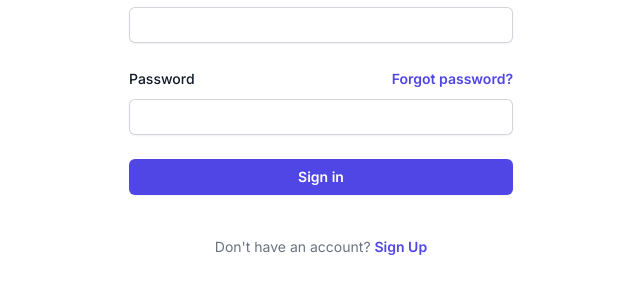
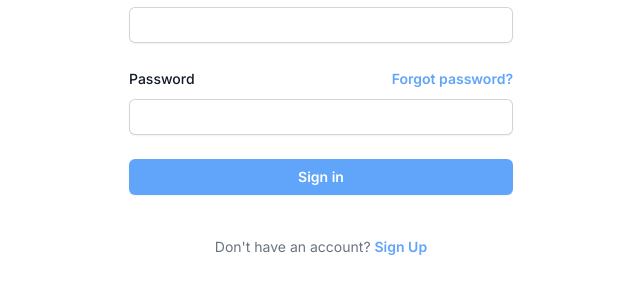
Before and after one commit to OsirisJr16/jobhunt, a Next.js app in the folder client/: page /auth/login in a window 1280 px wide. Shown: the part 339-632 px from the top of the page, without its empty margins (319-959 px from the left). Built offline with nearby package versions, Linux system fonts and the light colour scheme.

Commit message:
modification color

```diff
--- a/client/app/auth/login/page.tsx
+++ b/client/app/auth/login/page.tsx
@@ -71,7 +71,7 @@
               <div className="text-sm">
                 <a
                   href="#"
-                  className="font-semibold text-indigo-600 hover:text-indigo-500"
+                  className="font-semibold text-blue-400 hover:text-blue-500"
                 >
                   Forgot password?
                 </a>
@@ -93,7 +93,7 @@
           <div>
             <button
               type="submit"
-              className="flex w-full justify-center rounded-md bg-indigo-600 px-3 py-1.5 text-sm font-semibold leading-6 text-white shadow-sm hover:bg-indigo-500 focus-visible:outline focus-visible:outline-2 focus-visible:outline-offset-2 focus-visible:outline-indigo-600"
+              className="flex w-full justify-center rounded-md bg-blue-400 px-3 py-1.5 text-sm font-semibold leading-6 text-white shadow-sm hover:bg-blue-500 focus-visible:outline focus-visible:outline-2 focus-visible:outline-offset-2 focus-visible:outline-indigo-600"
             >
               Sign in
             </button>
@@ -103,7 +103,7 @@
           Don't have an account?{" "}
           <a
             href="#"
-            className="font-semibold leading-6 text-indigo-600 hover:text-indigo-500"
+            className="font-semibold leading-6 text-blue-400 hover:text-blue-500"
           >
             Sign Up
           </a>
```
